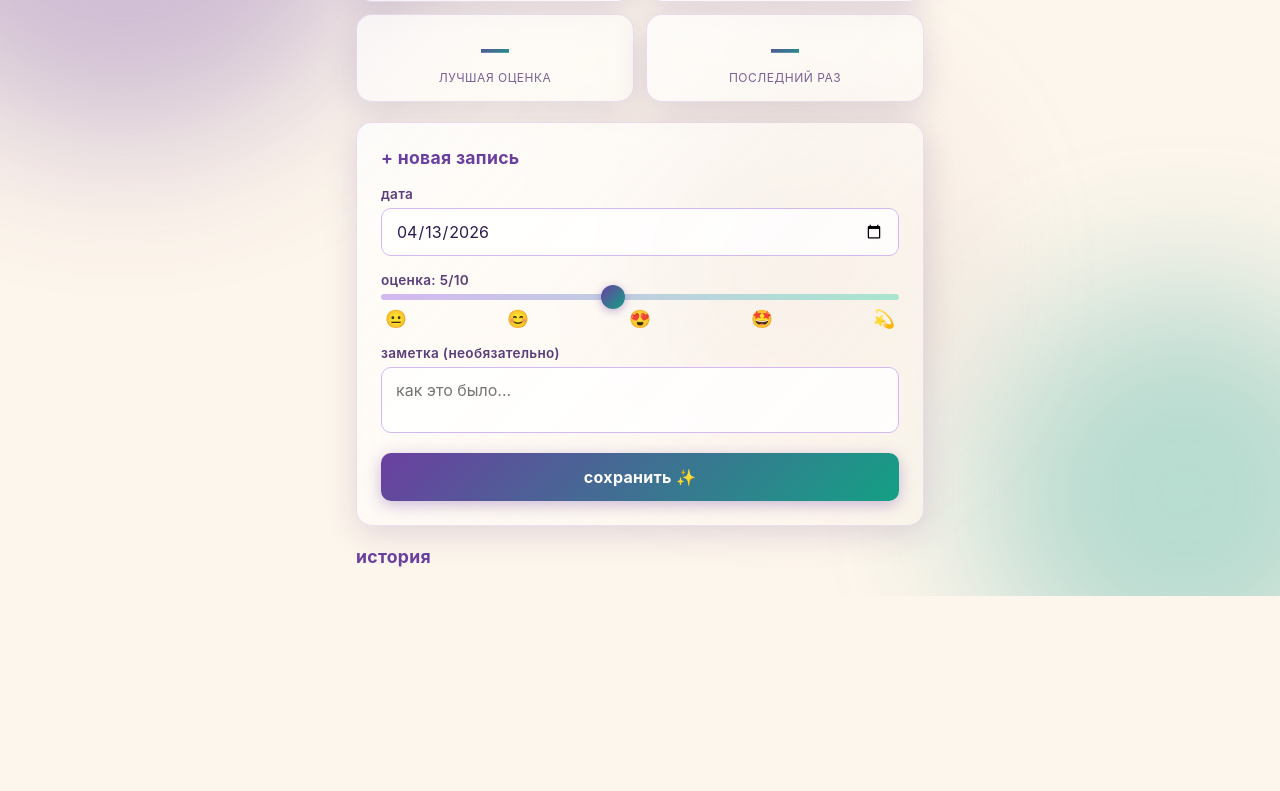
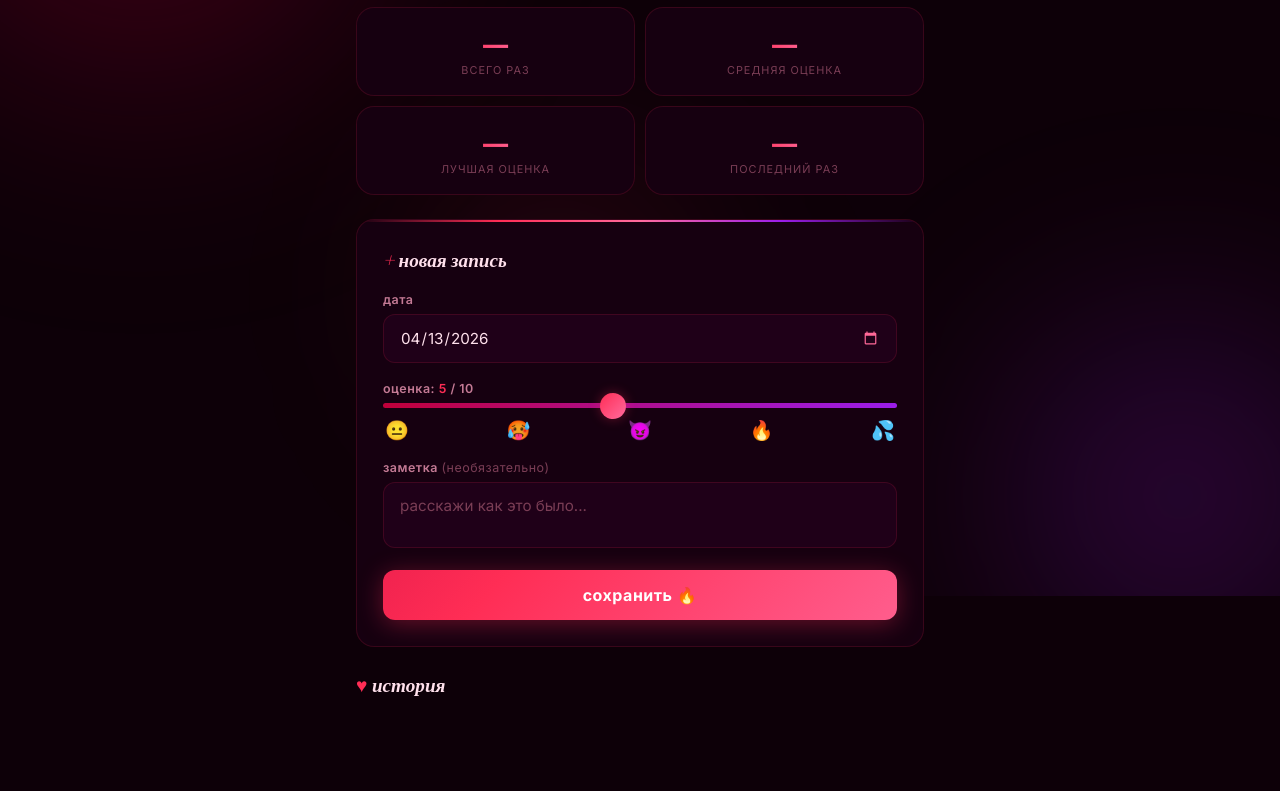
Before and after one commit to Valsury/StatusChecker, a website: page orgasm-tracker/public/index.html in a window 1280 px wide. Shown: the part 204-995 px from the top of the page. Before the commit the page ends 843 px from the top, so only its background shows below. Drawn offline with nearby package versions, Linux system fonts and the light colour scheme; no server answers; a web font is replaced by a local one.

Commit message:
correct vibes

```diff
--- a/orgasm-tracker/public/index.html
+++ b/orgasm-tracker/public/index.html
@@ -3,9 +3,11 @@
 <head>
   <meta charset="UTF-8" />
   <meta name="viewport" content="width=device-width, initial-scale=1.0" />
-  <meta name="theme-color" content="#6b3fa0" />
+  <meta name="theme-color" content="#1a0010" />
   <link rel="manifest" href="manifest.json" />
-  <title>✨ Pleasure Tracker</title>
+  <title>💋 O-Tracker</title>
+  <link rel="preconnect" href="https://fonts.googleapis.com" />
+  <link href="https://fonts.googleapis.com/css2?family=Playfair+Display:ital,wght@0,700;1,700&family=Inter:wght@400;500;600;700&display=swap" rel="stylesheet" />
   <link rel="stylesheet" href="style.css" />
 </head>
 <body>
@@ -17,12 +19,13 @@
 
   <div class="container">
     <header>
-      <h1>✨ Pleasure Tracker</h1>
+      <div class="header-icon">💋</div>
+      <h1>O·Tracker</h1>
       <p class="subtitle">твой личный дневник удовольствий</p>
     </header>
 
     <!-- Stats -->
-    <div class="stats-grid" id="stats">
+    <div class="stats-grid">
       <div class="stat-card">
         <span class="stat-value" id="stat-total">—</span>
         <span class="stat-label">всего раз</span>
@@ -43,34 +46,34 @@
 
     <!-- Form -->
     <div class="card form-card">
-      <h2>+ новая запись</h2>
+      <h2><span class="accent">+</span> новая запись</h2>
       <form id="record-form">
         <div class="form-group">
           <label for="date">дата</label>
           <input type="date" id="date" required />
         </div>
         <div class="form-group">
-          <label>оценка: <span id="rating-display">5</span>/10</label>
+          <label>оценка: <span id="rating-display" class="accent">5</span> / 10</label>
           <div class="rating-slider">
             <input type="range" id="rating" min="1" max="10" value="5" />
             <div class="rating-emojis">
-              <span>😐</span><span>😊</span><span>😍</span><span>🤩</span><span>💫</span>
+              <span>😐</span><span>🥵</span><span>😈</span><span>🔥</span><span>💦</span>
             </div>
           </div>
         </div>
         <div class="form-group">
-          <label for="note">заметка (необязательно)</label>
-          <textarea id="note" placeholder="как это было..." rows="2"></textarea>
+          <label for="note">заметка <span class="muted">(необязательно)</span></label>
+          <textarea id="note" placeholder="расскажи как это было..." rows="2"></textarea>
         </div>
-        <button type="submit" class="btn-primary">сохранить ✨</button>
+        <button type="submit" class="btn-primary">сохранить 🔥</button>
       </form>
     </div>
 
     <!-- Records list -->
-    <div class="records-section">
-      <h2>история</h2>
+    <section class="records-section">
+      <h2><span class="accent">♥</span> история</h2>
       <div id="records-list"></div>
-    </div>
+    </section>
   </div>
 
   <script src="app.js"></script>
--- a/orgasm-tracker/public/style.css
+++ b/orgasm-tracker/public/style.css
@@ -1,69 +1,78 @@
 /* ===== Variables ===== */
 :root {
-  --purple-deep:   #3d1a6e;
-  --purple-mid:    #6b3fa0;
-  --purple-light:  #9b6dca;
-  --purple-pale:   #d4b8f0;
-  --teal-deep:     #0d7377;
-  --teal-mid:      #14a085;
-  --teal-light:    #48c9b0;
-  --teal-pale:     #a8e6cf;
-  --beige-deep:    #c9a96e;
-  --beige-mid:     #e8d5b0;
-  --beige-light:   #f5ead8;
-  --beige-pale:    #fdf6ec;
-  --text-dark:     #2d1b4e;
-  --text-mid:      #5a3d7a;
-  --radius:        16px;
-  --radius-sm:     10px;
-  --shadow:        0 8px 32px rgba(61, 26, 110, 0.15);
-  --shadow-hover:  0 12px 40px rgba(61, 26, 110, 0.25);
+  --red:          #ff2d55;
+  --red-deep:     #c0003a;
+  --red-glow:     rgba(255, 45, 85, 0.35);
+  --pink:         #ff6b9d;
+  --pink-pale:    rgba(255, 107, 157, 0.12);
+  --purple:       #9b1dea;
+  --purple-glow:  rgba(155, 29, 234, 0.3);
+  --gold:         #ffb347;
+  --gold-pale:    rgba(255, 179, 71, 0.1);
+
+  --bg:           #0d0008;
+  --surface:      #160010;
+  --surface-2:    #1f0018;
+  --border:       rgba(255, 45, 85, 0.15);
+  --border-hot:   rgba(255, 45, 85, 0.4);
+
+  --text-primary:   #ffe0ec;
+  --text-secondary: #c47a95;
+  --text-muted:     #7a3d55;
+
+  --radius:    18px;
+  --radius-sm: 12px;
 }
 
 /* ===== Reset ===== */
 *, *::before, *::after { box-sizing: border-box; margin: 0; padding: 0; }
 
 body {
-  font-family: -apple-system, BlinkMacSystemFont, 'Segoe UI', sans-serif;
-  background: var(--beige-pale);
-  color: var(--text-dark);
+  font-family: 'Inter', -apple-system, sans-serif;
+  background: var(--bg);
+  color: var(--text-primary);
   min-height: 100vh;
   overflow-x: hidden;
 }
 
-/* ===== Background blobs ===== */
-.bg-blobs { position: fixed; inset: 0; z-index: 0; pointer-events: none; overflow: hidden; }
+/* ===== Background ===== */
+.bg-blobs {
+  position: fixed;
+  inset: 0;
+  z-index: 0;
+  pointer-events: none;
+  overflow: hidden;
+}
 
 .blob {
   position: absolute;
   border-radius: 50%;
-  filter: blur(80px);
-  opacity: 0.35;
-  animation: float 12s ease-in-out infinite;
+  filter: blur(100px);
+  animation: float 16s ease-in-out infinite;
 }
 .blob-1 {
-  width: 500px; height: 500px;
-  background: radial-gradient(circle, var(--purple-light), var(--purple-deep));
-  top: -150px; left: -150px;
+  width: 600px; height: 600px;
+  background: radial-gradient(circle, rgba(192,0,58,0.4), transparent 70%);
+  top: -200px; left: -200px;
   animation-delay: 0s;
 }
 .blob-2 {
-  width: 400px; height: 400px;
-  background: radial-gradient(circle, var(--teal-light), var(--teal-deep));
-  bottom: -100px; right: -100px;
-  animation-delay: 4s;
+  width: 500px; height: 500px;
+  background: radial-gradient(circle, rgba(155,29,234,0.3), transparent 70%);
+  bottom: -150px; right: -150px;
+  animation-delay: 6s;
 }
 .blob-3 {
-  width: 300px; height: 300px;
-  background: radial-gradient(circle, var(--beige-deep), var(--purple-pale));
-  top: 40%; left: 50%;
-  animation-delay: 8s;
+  width: 350px; height: 350px;
+  background: radial-gradient(circle, rgba(255,45,85,0.2), transparent 70%);
+  top: 40%; left: 30%;
+  animation-delay: 12s;
 }
 
 @keyframes float {
   0%, 100% { transform: translate(0, 0) scale(1); }
-  33%       { transform: translate(30px, -30px) scale(1.05); }
-  66%       { transform: translate(-20px, 20px) scale(0.95); }
+  33%       { transform: translate(40px, -40px) scale(1.08); }
+  66%       { transform: translate(-25px, 25px) scale(0.93); }
 }
 
 /* ===== Layout ===== */
@@ -72,242 +81,335 @@ body {
   z-index: 1;
   max-width: 600px;
   margin: 0 auto;
-  padding: 24px 16px 60px;
+  padding: 36px 16px 80px;
 }
 
 /* ===== Header ===== */
 header {
   text-align: center;
-  margin-bottom: 28px;
+  margin-bottom: 36px;
+}
+
+.header-icon {
+  font-size: 3rem;
+  display: block;
+  margin-bottom: 8px;
+  filter: drop-shadow(0 0 20px var(--red-glow));
+  animation: pulse 3s ease-in-out infinite;
+}
+
+@keyframes pulse {
+  0%, 100% { filter: drop-shadow(0 0 16px var(--red-glow)); transform: scale(1); }
+  50%       { filter: drop-shadow(0 0 32px rgba(255,45,85,0.6)); transform: scale(1.08); }
 }
 
 header h1 {
-  font-size: 2.2rem;
-  font-weight: 800;
-  background: linear-gradient(135deg, var(--purple-deep), var(--teal-mid), var(--beige-deep));
+  font-family: 'Playfair Display', serif;
+  font-style: italic;
+  font-size: 3rem;
+  font-weight: 700;
+  background: linear-gradient(135deg, #ff2d55, #ff6b9d, #ffb347);
   -webkit-background-clip: text;
   -webkit-text-fill-color: transparent;
   background-clip: text;
-  letter-spacing: -0.5px;
+  letter-spacing: 2px;
+  text-shadow: none;
+  line-height: 1;
 }
 
 .subtitle {
-  color: var(--text-mid);
-  font-size: 0.95rem;
-  margin-top: 4px;
-  opacity: 0.8;
+  color: var(--text-secondary);
+  font-size: 0.85rem;
+  margin-top: 8px;
+  letter-spacing: 1px;
+  text-transform: lowercase;
 }
 
 /* ===== Stats grid ===== */
 .stats-grid {
   display: grid;
   grid-template-columns: repeat(2, 1fr);
-  gap: 12px;
-  margin-bottom: 20px;
+  gap: 10px;
+  margin-bottom: 24px;
 }
 
 .stat-card {
-  background: linear-gradient(135deg, rgba(255,255,255,0.7), rgba(255,255,255,0.4));
-  backdrop-filter: blur(12px);
-  border: 1px solid rgba(155, 109, 202, 0.2);
+  background: var(--surface);
+  border: 1px solid var(--border);
   border-radius: var(--radius);
-  padding: 16px;
+  padding: 18px 12px;
   display: flex;
   flex-direction: column;
   align-items: center;
-  gap: 4px;
-  box-shadow: var(--shadow);
-  transition: transform 0.2s, box-shadow 0.2s;
+  gap: 5px;
+  transition: border-color 0.2s, box-shadow 0.2s, transform 0.2s;
+  position: relative;
+  overflow: hidden;
 }
 
-.stat-card:hover { transform: translateY(-2px); box-shadow: var(--shadow-hover); }
+.stat-card::before {
+  content: '';
+  position: absolute;
+  inset: 0;
+  background: linear-gradient(135deg, var(--pink-pale), transparent);
+  opacity: 0;
+  transition: opacity 0.2s;
+}
+
+.stat-card:hover {
+  border-color: var(--border-hot);
+  box-shadow: 0 0 20px var(--red-glow);
+  transform: translateY(-2px);
+}
+
+.stat-card:hover::before { opacity: 1; }
 
 .stat-value {
-  font-size: 1.8rem;
-  font-weight: 800;
-  background: linear-gradient(135deg, var(--purple-mid), var(--teal-mid));
+  font-family: 'Playfair Display', serif;
+  font-size: 2rem;
+  font-weight: 700;
+  background: linear-gradient(135deg, var(--red), var(--pink));
   -webkit-background-clip: text;
   -webkit-text-fill-color: transparent;
   background-clip: text;
+  line-height: 1;
+  position: relative;
 }
 
 .stat-label {
-  font-size: 0.75rem;
-  color: var(--text-mid);
+  font-size: 0.68rem;
+  color: var(--text-muted);
   text-transform: uppercase;
-  letter-spacing: 0.5px;
-  opacity: 0.8;
+  letter-spacing: 1px;
+  text-align: center;
+  position: relative;
 }
 
 /* ===== Card ===== */
 .card {
-  background: linear-gradient(135deg, rgba(255,255,255,0.75), rgba(253,246,236,0.6));
-  backdrop-filter: blur(16px);
-  border: 1px solid rgba(155, 109, 202, 0.2);
+  background: var(--surface);
+  border: 1px solid var(--border);
   border-radius: var(--radius);
-  padding: 24px;
-  box-shadow: var(--shadow);
+  padding: 26px;
+  margin-bottom: 24px;
+  position: relative;
+  overflow: hidden;
+}
+
+.card::after {
+  content: '';
+  position: absolute;
+  top: 0; left: 0; right: 0;
+  height: 2px;
+  background: linear-gradient(90deg, transparent, var(--red), var(--pink), var(--purple), transparent);
+}
+
+.card h2, .records-section h2 {
+  font-family: 'Playfair Display', serif;
+  font-style: italic;
+  font-size: 1.2rem;
+  font-weight: 700;
+  color: var(--text-primary);
   margin-bottom: 20px;
 }
 
-.card h2, .records-section h2 {
-  font-size: 1.1rem;
-  font-weight: 700;
-  color: var(--purple-mid);
-  margin-bottom: 18px;
-  letter-spacing: 0.3px;
-}
+.accent { color: var(--red); }
+.muted  { color: var(--text-muted); font-weight: 400; }
 
 /* ===== Form ===== */
-.form-group {
-  margin-bottom: 16px;
-}
+.form-group { margin-bottom: 18px; }
 
 label {
   display: block;
-  font-size: 0.85rem;
+  font-size: 0.78rem;
   font-weight: 600;
-  color: var(--text-mid);
-  margin-bottom: 6px;
+  color: var(--text-secondary);
+  margin-bottom: 7px;
   text-transform: lowercase;
-  letter-spacing: 0.3px;
+  letter-spacing: 0.5px;
 }
 
 input[type="date"],
 textarea {
   width: 100%;
-  padding: 12px 14px;
-  border: 1.5px solid var(--purple-pale);
+  padding: 13px 16px;
+  border: 1.5px solid var(--border);
   border-radius: var(--radius-sm);
-  background: rgba(255,255,255,0.8);
-  color: var(--text-dark);
-  font-size: 1rem;
-  font-family: inherit;
+  background: var(--surface-2);
+  color: var(--text-primary);
+  font-size: 0.95rem;
+  font-family: 'Inter', sans-serif;
   outline: none;
   transition: border-color 0.2s, box-shadow 0.2s;
+  -webkit-appearance: none;
 }
 
 input[type="date"]:focus,
 textarea:focus {
-  border-color: var(--purple-mid);
-  box-shadow: 0 0 0 3px rgba(107, 63, 160, 0.12);
+  border-color: var(--red);
+  box-shadow: 0 0 0 3px var(--red-glow);
+}
+
+input[type="date"]::-webkit-calendar-picker-indicator {
+  filter: invert(0.5) sepia(1) saturate(5) hue-rotate(300deg);
+  cursor: pointer;
 }
 
 textarea { resize: none; }
+textarea::placeholder { color: var(--text-muted); }
 
 /* ===== Rating slider ===== */
-.rating-slider { display: flex; flex-direction: column; gap: 8px; }
+.rating-slider { display: flex; flex-direction: column; gap: 10px; }
 
 input[type="range"] {
   -webkit-appearance: none;
   width: 100%;
-  height: 6px;
+  height: 5px;
   border-radius: 3px;
-  background: linear-gradient(to right, var(--purple-pale), var(--teal-pale));
+  background: linear-gradient(to right, var(--red-deep), var(--purple));
   outline: none;
   cursor: pointer;
 }
 
 input[type="range"]::-webkit-slider-thumb {
   -webkit-appearance: none;
-  width: 24px;
-  height: 24px;
+  width: 26px;
+  height: 26px;
   border-radius: 50%;
-  background: linear-gradient(135deg, var(--purple-mid), var(--teal-mid));
-  box-shadow: 0 2px 8px rgba(107, 63, 160, 0.4);
+  background: linear-gradient(135deg, var(--red), var(--pink));
+  box-shadow: 0 0 12px var(--red-glow);
   cursor: pointer;
-  transition: transform 0.15s;
+  transition: transform 0.15s, box-shadow 0.15s;
 }
 
-input[type="range"]::-webkit-slider-thumb:active { transform: scale(1.2); }
+input[type="range"]::-webkit-slider-thumb:active {
+  transform: scale(1.25);
+  box-shadow: 0 0 20px rgba(255,45,85,0.6);
+}
 
 .rating-emojis {
   display: flex;
   justify-content: space-between;
-  font-size: 1.1rem;
-  padding: 0 4px;
+  font-size: 1.2rem;
+  padding: 0 2px;
 }
 
 /* ===== Button ===== */
 .btn-primary {
   width: 100%;
-  padding: 14px;
+  padding: 15px;
   border: none;
   border-radius: var(--radius-sm);
-  background: linear-gradient(135deg, var(--purple-mid), var(--teal-mid));
+  background: linear-gradient(135deg, var(--red-deep), var(--red), var(--pink));
+  background-size: 200% 200%;
   color: white;
   font-size: 1rem;
   font-weight: 700;
-  font-family: inherit;
+  font-family: 'Inter', sans-serif;
   cursor: pointer;
-  letter-spacing: 0.3px;
-  box-shadow: 0 4px 16px rgba(107, 63, 160, 0.35);
-  transition: transform 0.15s, box-shadow 0.15s, opacity 0.15s;
+  letter-spacing: 0.5px;
+  box-shadow: 0 4px 24px var(--red-glow);
+  transition: transform 0.15s, box-shadow 0.15s;
+  animation: gradientShift 4s ease infinite;
 }
 
-.btn-primary:hover  { transform: translateY(-1px); box-shadow: 0 6px 20px rgba(107, 63, 160, 0.45); }
-.btn-primary:active { transform: translateY(0); opacity: 0.9; }
+@keyframes gradientShift {
+  0%   { background-position: 0% 50%; }
+  50%  { background-position: 100% 50%; }
+  100% { background-position: 0% 50%; }
+}
 
-/* ===== Records list ===== */
-.records-section h2 { margin-bottom: 12px; }
+.btn-primary:hover  { transform: translateY(-2px); box-shadow: 0 8px 32px rgba(255,45,85,0.5); }
+.btn-primary:active { transform: translateY(0); }
 
+/* ===== Records section ===== */
+.records-section { display: flex; flex-direction: column; }
+
+.records-section h2 {
+  margin-bottom: 14px;
+}
+
+/* ===== Record item ===== */
 .record-item {
-  background: linear-gradient(135deg, rgba(255,255,255,0.7), rgba(212,184,240,0.15));
-  border: 1px solid rgba(155, 109, 202, 0.18);
+  background: var(--surface);
+  border: 1px solid var(--border);
   border-radius: var(--radius);
   padding: 16px 18px;
-  margin-bottom: 12px;
+  margin-bottom: 10px;
   display: flex;
   align-items: center;
   gap: 14px;
-  box-shadow: 0 4px 16px rgba(61, 26, 110, 0.08);
-  transition: transform 0.2s, box-shadow 0.2s;
+  transition: border-color 0.2s, box-shadow 0.2s, transform 0.2s;
   animation: slideIn 0.3s ease;
+  position: relative;
+  overflow: hidden;
+}
+
+.record-item::before {
+  content: '';
+  position: absolute;
+  left: 0; top: 0; bottom: 0;
+  width: 3px;
+  background: linear-gradient(to bottom, var(--red), var(--purple));
+  border-radius: 3px 0 0 3px;
 }
 
 @keyframes slideIn {
-  from { opacity: 0; transform: translateY(10px); }
+  from { opacity: 0; transform: translateY(12px); }
   to   { opacity: 1; transform: translateY(0); }
 }
 
-.record-item:hover { transform: translateY(-2px); box-shadow: var(--shadow-hover); }
+.record-item:hover {
+  border-color: var(--border-hot);
+  box-shadow: 0 0 20px rgba(255,45,85,0.15);
+  transform: translateY(-2px);
+}
 
 .record-rating-badge {
   min-width: 52px;
   height: 52px;
   border-radius: 14px;
-  background: linear-gradient(135deg, var(--purple-mid), var(--teal-mid));
+  background: linear-gradient(135deg, var(--red-deep), var(--red));
   display: flex;
   flex-direction: column;
   align-items: center;
   justify-content: center;
   color: white;
   font-weight: 800;
-  font-size: 1.2rem;
+  font-size: 1.3rem;
   line-height: 1;
-  box-shadow: 0 4px 12px rgba(107, 63, 160, 0.3);
+  box-shadow: 0 4px 16px var(--red-glow);
+  flex-shrink: 0;
+  font-family: 'Playfair Display', serif;
 }
 
-.record-rating-badge span { font-size: 0.6rem; font-weight: 400; opacity: 0.85; }
+.record-rating-badge span {
+  font-size: 0.58rem;
+  font-weight: 400;
+  opacity: 0.75;
+  font-family: 'Inter', sans-serif;
+}
 
-.record-info { flex: 1; }
+.record-info { flex: 1; min-width: 0; }
 
 .record-date {
-  font-size: 0.95rem;
+  font-size: 0.9rem;
   font-weight: 600;
-  color: var(--text-dark);
+  color: var(--text-primary);
 }
 
 .record-note {
-  font-size: 0.82rem;
-  color: var(--text-mid);
+  font-size: 0.8rem;
+  color: var(--text-secondary);
   margin-top: 3px;
-  opacity: 0.85;
+  white-space: nowrap;
+  overflow: hidden;
+  text-overflow: ellipsis;
 }
 
 .record-stars {
-  font-size: 0.75rem;
-  margin-top: 4px;
+  font-size: 0.72rem;
+  margin-top: 5px;
   letter-spacing: 1px;
 }
 
@@ -315,38 +417,45 @@ input[type="range"]::-webkit-slider-thumb:active { transform: scale(1.2); }
   background: none;
   border: none;
   cursor: pointer;
-  font-size: 1.1rem;
-  opacity: 0.4;
+  font-size: 1rem;
+  opacity: 0.25;
   transition: opacity 0.2s, transform 0.2s;
-  padding: 4px;
+  padding: 6px;
+  flex-shrink: 0;
 }
 
-.btn-delete:hover { opacity: 0.8; transform: scale(1.2); }
+.btn-delete:hover { opacity: 0.7; transform: scale(1.2); }
 
+/* ===== Empty state ===== */
 .empty-state {
   text-align: center;
-  padding: 40px 20px;
-  color: var(--text-mid);
-  opacity: 0.6;
-  font-size: 0.95rem;
+  padding: 48px 20px;
+  color: var(--text-muted);
+  font-size: 0.88rem;
+  letter-spacing: 0.3px;
 }
 
-.empty-state .emoji { font-size: 2.5rem; display: block; margin-bottom: 10px; }
+.empty-state .emoji {
+  font-size: 2.8rem;
+  display: block;
+  margin-bottom: 12px;
+  filter: grayscale(0.3);
+}
 
 /* ===== Toast ===== */
 .toast {
   position: fixed;
-  bottom: 24px;
+  bottom: 28px;
   left: 50%;
   transform: translateX(-50%) translateY(80px);
-  background: linear-gradient(135deg, var(--purple-mid), var(--teal-mid));
+  background: linear-gradient(135deg, var(--red-deep), var(--red));
   color: white;
-  padding: 12px 24px;
+  padding: 12px 28px;
   border-radius: 50px;
-  font-size: 0.9rem;
+  font-size: 0.88rem;
   font-weight: 600;
-  box-shadow: 0 8px 24px rgba(107, 63, 160, 0.4);
-  transition: transform 0.3s cubic-bezier(0.34, 1.56, 0.64, 1);
+  box-shadow: 0 8px 28px var(--red-glow);
+  transition: transform 0.35s cubic-bezier(0.34, 1.56, 0.64, 1);
   z-index: 100;
   white-space: nowrap;
 }
@@ -355,7 +464,6 @@ input[type="range"]::-webkit-slider-thumb:active { transform: scale(1.2); }
 
 /* ===== Responsive ===== */
 @media (max-width: 400px) {
-  header h1 { font-size: 1.8rem; }
-  .stats-grid { grid-template-columns: repeat(2, 1fr); gap: 8px; }
-  .stat-value { font-size: 1.5rem; }
+  header h1   { font-size: 2.4rem; }
+  .stat-value { font-size: 1.6rem; }
 }
```
